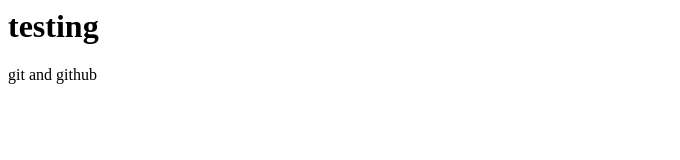
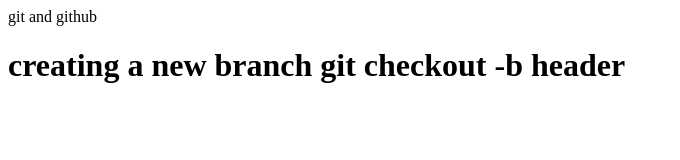
Before and after one commit to sesu0722/codingdemo, a plain HTML site: page index.html in a window 1280 px wide. Shown: the whole page, without its empty margins (0-680 px from the left). Drawn offline with Linux system fonts and the light colour scheme.

Commit message:
Add a header to index.html

```diff
--- a/index.html
+++ b/index.html
@@ -1,2 +1,7 @@
-<h1>testing</h1>
-<body>git and github</body>
+<body>git and github
+    <h1>
+        creating a new branch
+        git checkout -b header
+
+    </h1>
+</body>
```
